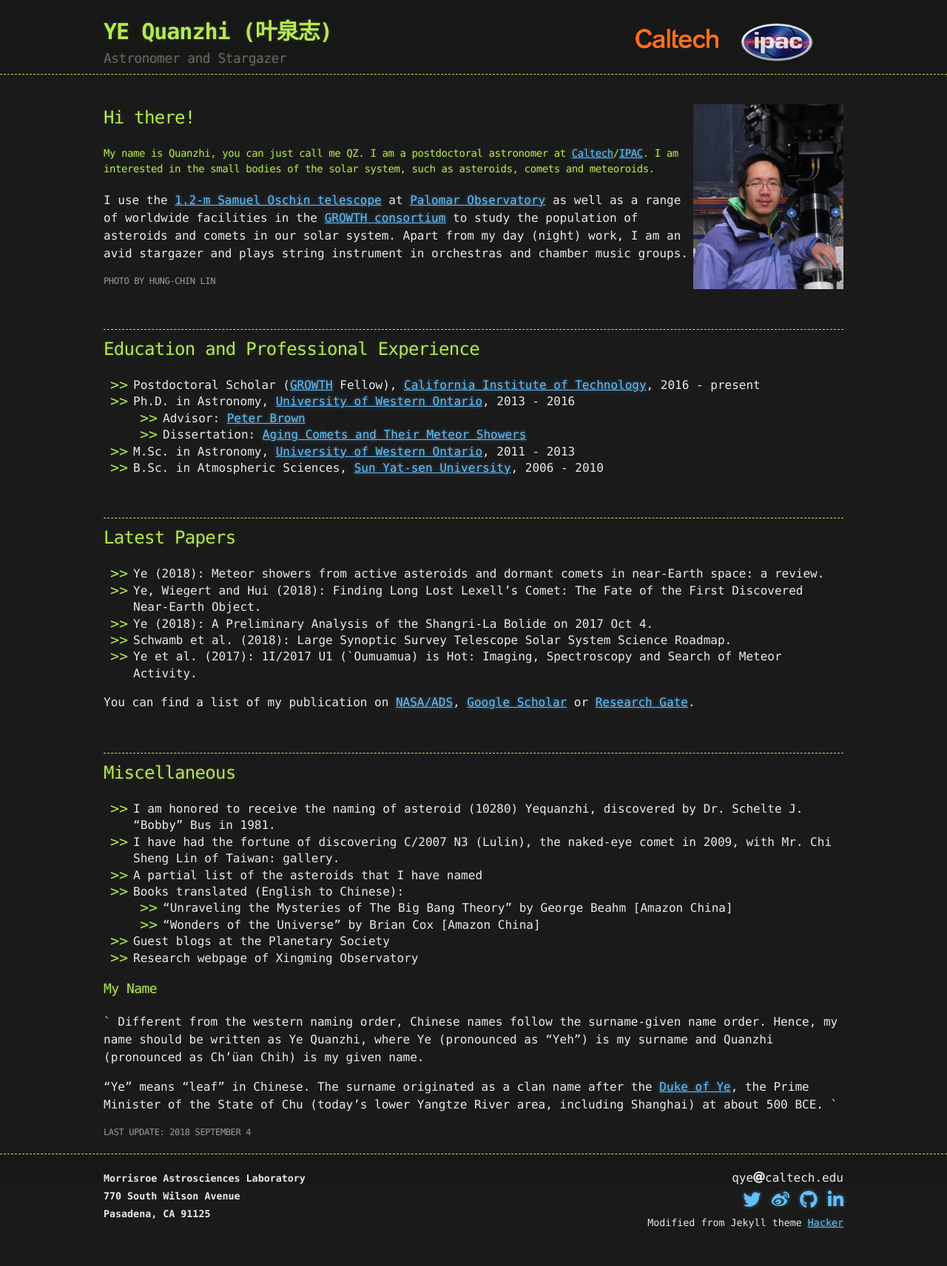
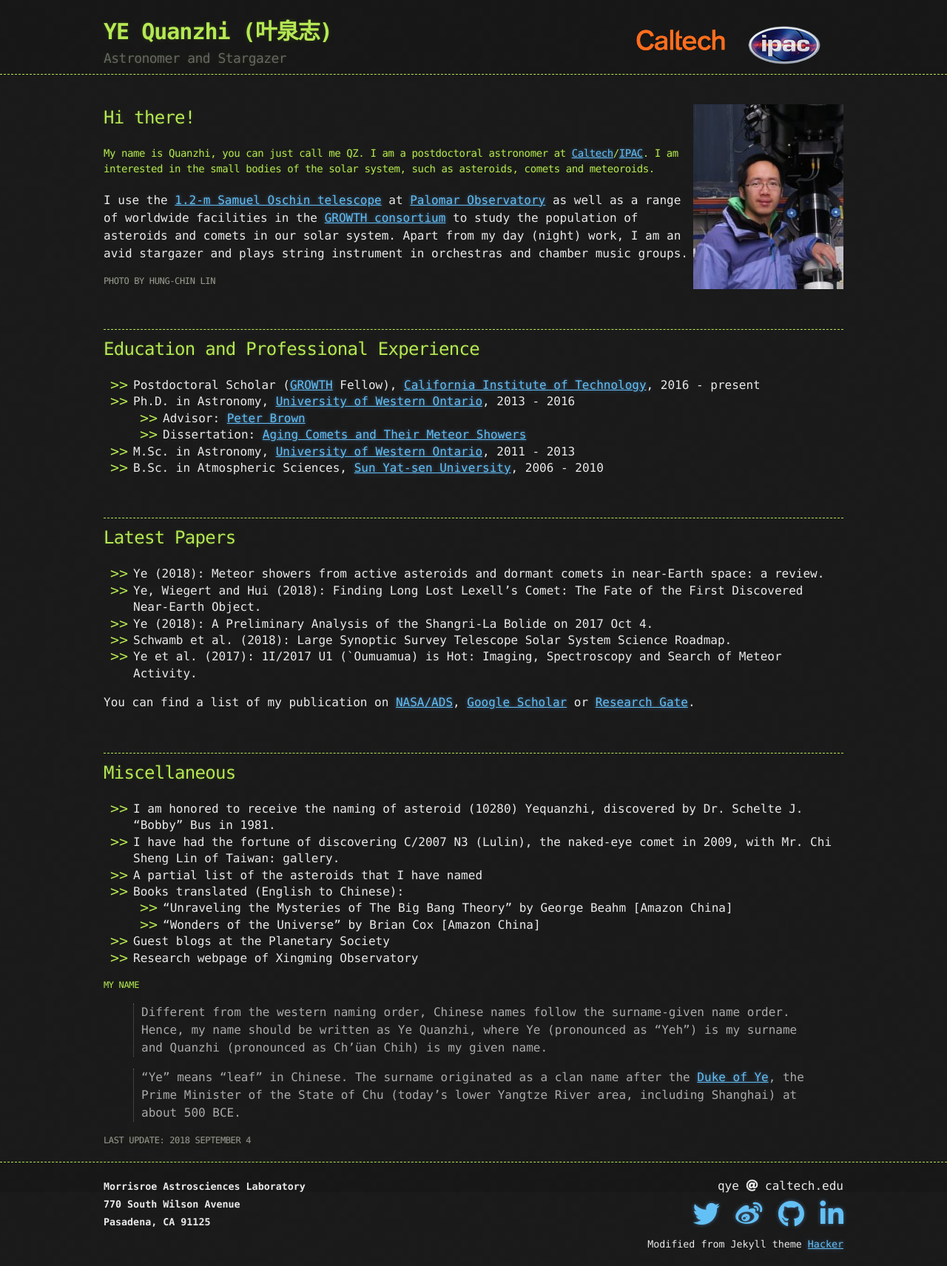
Before and after one commit to Yeqzids/Yeqzids.GitHub.io, a Jekyll site: the page built from index.md, in a window 1280 px wide. Shown: the whole page at 74% size. Built offline with Jekyll 4.4.1, drawn with Linux system fonts in a browser that asks for light colours; nearby versions of some CDN libraries; before the commit the page ends 1681 px from its top, so only the background shows below that.

Commit message:
trimmed stuff

```diff
--- a/_layouts/default.html
+++ b/_layouts/default.html
@@ -50,9 +50,9 @@
         Pasadena, CA 91125</strong></small>
       </div>
       <div class="subcontainer_footer_right">
-        qye<i class="fas fa-at"></i>caltech.edu
+        qye <i class="fas fa-at"></i> caltech.edu
         <br>
-        <span style="font-size: 24px">
+        <span style="font-size: 36px">
           <a href="https://twitter.com/Yeqzids"><i class="fab fa-twitter"></i></a>
           <a href="https://www.weibo.com/1705147594"><i class="fab fa-weibo"></i></a>
           <a href="https://github.com/Yeqzids"><i class="fab fa-github"></i></a>
--- a/_sass/jekyll-theme-hacker.scss
+++ b/_sass/jekyll-theme-hacker.scss
@@ -219,7 +219,7 @@
   width: 100%;
   border-top: 1px dashed $conifer;
   padding: 20px 0;
-  margin: 0 0 80px 0;
+  margin: 0 0 100px 0;
 }
 
 /* Buttons
--- a/index.md
+++ b/index.md
@@ -54,12 +54,10 @@
 * Guest blogs at the Planetary Society
 * Research webpage of Xingming Observatory
 
-### My Name
+##### My Name
 
-`
-Different from the western naming order, Chinese names follow the surname-given name order. Hence, my name should be written as Ye Quanzhi, where Ye (pronounced as "Yeh") is my surname and Quanzhi (pronounced as Ch'üan Chih) is my given name.
+> Different from the western naming order, Chinese names follow the surname-given name order. Hence, my name should be written as Ye Quanzhi, where Ye (pronounced as "Yeh") is my surname and Quanzhi (pronounced as Ch'üan Chih) is my given name.
 
-"Ye" means "leaf" in Chinese. The surname originated as a clan name after the [Duke of Ye](https://en.wikipedia.org/wiki/Duke_of_Ye), the Prime Minister of the State of Chu (today's lower Yangtze River area, including Shanghai) at about 500 BCE.
-`
+> "Ye" means "leaf" in Chinese. The surname originated as a clan name after the [Duke of Ye](https://en.wikipedia.org/wiki/Duke_of_Ye), the Prime Minister of the State of Chu (today's lower Yangtze River area, including Shanghai) at about 500 BCE.
 
 ###### Last update: 2018 September 4
```
Also changed, not shown: caltech.png.
